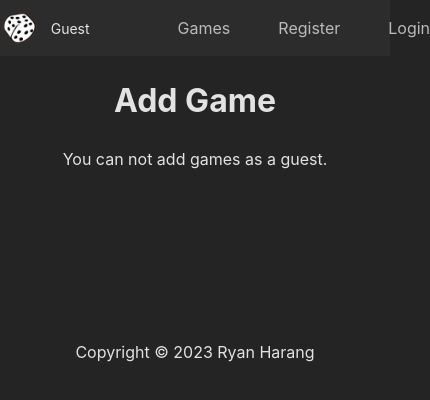
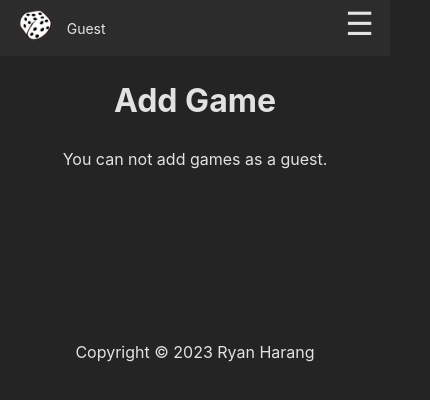
Before and after one commit to RyanHarang/game-rating, a React (Vite) app in the folder frontend/: page /add in a window 390 px wide. Shown: the top 400 px of the page, 430 px wide, since content can reach past the window. Built offline with nearby package versions, Linux system fonts and the light colour scheme.

Commit message:
Added mobile hamburger menu

```diff
--- a/frontend/src/components/Header.jsx
+++ b/frontend/src/components/Header.jsx
@@ -5,12 +5,23 @@ import Logo from "../../public/logo.png";
 
 export default function Header() {
   const { logout, isGuest, user } = useAuth();
+
   return (
+    <>
       <nav className="nav-bar">
+        <div className="left-section">
           <img className="logo" src={Logo} alt="dice-logo" />
-      {isGuest ? <p className="user">Guest</p> : <p className="user">{user}</p>}
-      {/* <div className="menu-icon">&#9776;</div> */}
-      <ul>
+        </div>
+        {isGuest ? (
+          <p className="user">Guest</p>
+        ) : (
+          <p className="user">{user}</p>
+        )}
+        <input type="checkbox" id="menu-toggle" className="menu-toggle" />
+        <label htmlFor="menu-toggle" className="menu-icon">
+          &#9776;
+        </label>
+        <ul className="menu">
           <li>
             <Link to="/list" className="nav-link">
               Games
@@ -42,5 +53,6 @@ export default function Header() {
           </li>
         </ul>
       </nav>
+    </>
   );
 }
--- a/frontend/src/css/App.css
+++ b/frontend/src/css/App.css
@@ -29,13 +29,26 @@ body {
   color: #ddd;
 }
 
+.left-section {
+  margin: auto 0;
+}
+
 .logo {
-  margin: auto 0;
   height: 3rem;
 }
 
 .user {
   margin: auto auto auto 20px;
+}
+
+.menu-toggle {
+  display: none;
+}
+
+.menu-icon {
+  font-size: 2rem;
+  cursor: pointer;
+  display: none;
 }
 
 .footer {
@@ -68,17 +81,20 @@ body {
 
 @media only screen and (max-width: 767px) {
   .nav-bar {
-    padding: 0;
+    padding: 0 1rem;
+    display: flex;
+    justify-content: space-between;
   }
 
-  /* .nav-bar ul {
+  .nav-bar ul {
+    display: none;
     flex-wrap: wrap;
   }
 
   .nav-bar ul li {
     padding-left: 1rem;
     white-space: nowrap;
-}*/
+  }
 
   .nav-link {
     font-size: 1rem;
@@ -95,6 +111,27 @@ body {
     font-size: 14px;
   }
 
+  .menu {
+    flex-direction: column;
+    width: 100%;
+    position: absolute;
+    top: 90px;
+    right: 0;
+    background: rgba(55, 55, 55, 0.9);
+  }
+
+  .menu-toggle:checked+.menu-icon+.menu {
+    display: flex;
+  }
+
+  .menu-icon {
+    display: block;
+  }
+
+  .menu li {
+    padding: 5px;
+  }
+
   .loading {
     font-size: 24px;
   }
```
Also changed, not shown: frontend/src/images/logo.png (added). Lines whose indentation alone changed are shown as unchanged.
